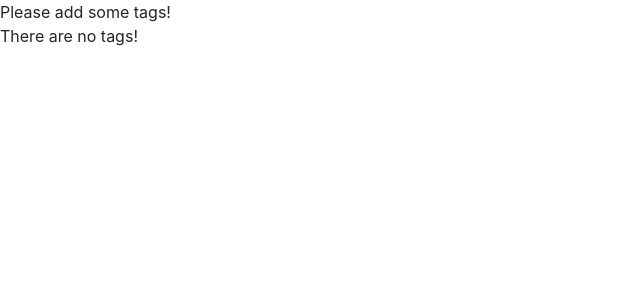
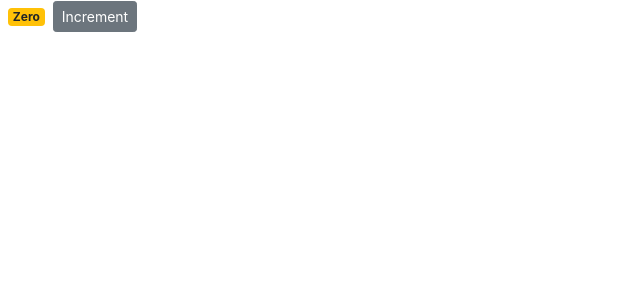
Before and after one commit to cypherkunp/react-router-app, a React (Create React App) app in the folder counter-app/: page / in a window 1280 px wide. Shown: the top 300 px of the page, without its empty margins (0-640 px from the left). Built offline with nearby package versions, Linux system fonts and the light colour scheme.

Commit message:
tut: 10 - Handling events
On clicking the increment button "Increment is clicked" gets logged in the console.

```diff
--- a/counter-app/src/components/counter.jsx
+++ b/counter-app/src/components/counter.jsx
@@ -2,26 +2,29 @@
 
 class Counter extends Component {
   state = {
-    count: 0,
-    tags: []
+    count: 0
   };
 
-  renderTags() {
-    if (this.state.tags.length === 0) return <p>There are no tags!</p>;
-    return (
-      <ul>
-        {this.state.tags.map(tag => (
-          <li key={tag}>{tag}</li>
-        ))}
-      </ul>
-    );
+  getBadgeClasses() {
+    let classes = "badge m-2 ";
+    classes += this.state.count === 0 ? "badge-warning" : "badge-primary";
+    return classes;
+  }
+
+  formatCount() {
+    const { count } = this.state;
+    return count === 0 ? "Zero" : count;
+  }
+
+  handleIncrement(){
+    console.log("Increment is clicked");
   }
 
   render() {
     return (
       <div>
-        {this.state.tags.length === 0 && "Please add some tags!"}
-        {this.renderTags()}
+        <span className={this.getBadgeClasses()}>{this.formatCount()}</span>
+            <button onClick={this.handleIncrement} className="btn btn-secondary btn-sm">Increment</button>
       </div>
     );
   }
```
